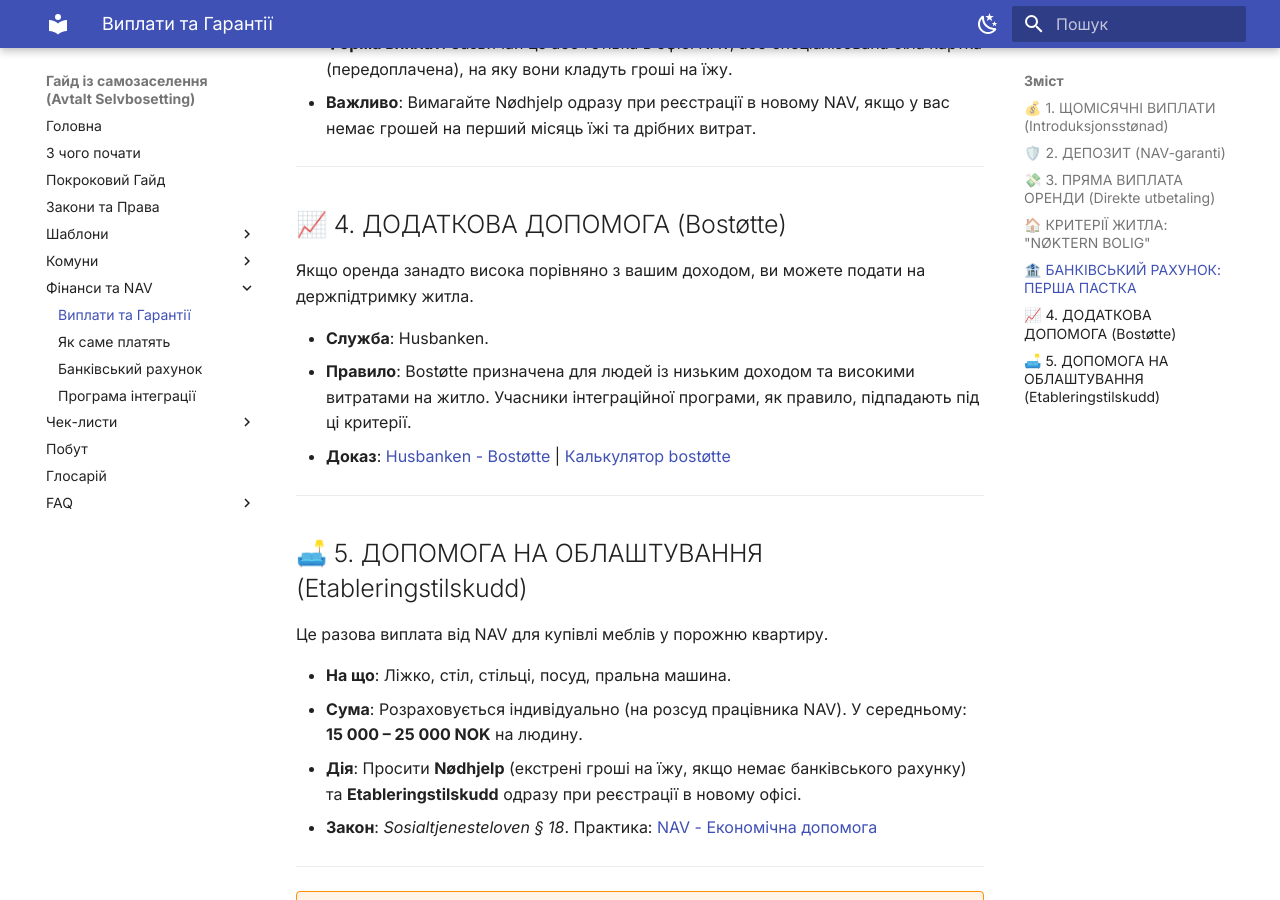
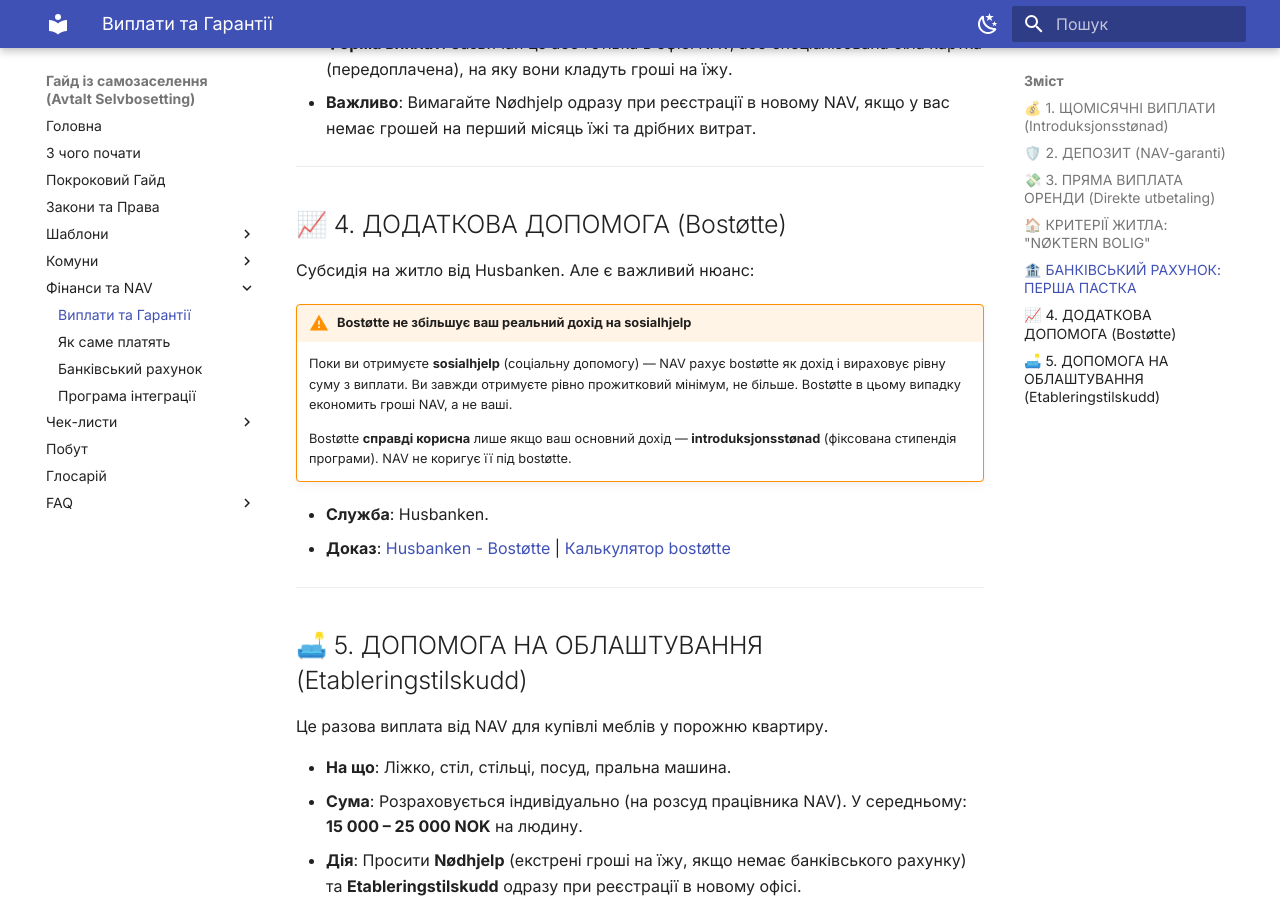
Before and after one commit to murasamadsp/selvbosetting, an MkDocs documentation site: the page built from docs/finances/payments.md, in a window 1280 px wide and 900 px high, scrolled down 3404 px. Built offline with MkDocs 1.6.1 and Material for MkDocs 9.7.7, drawn with Linux system fonts in a browser that asks for light colours.

Commit message:
фикс

```diff
--- a/docs/finances/payments.md
+++ b/docs/finances/payments.md
@@ -90,10 +90,15 @@ ______________________________________________________________________
 
 ## 📈 4. ДОДАТКОВА ДОПОМОГА (Bostøtte)
 
-Якщо оренда занадто висока порівняно з вашим доходом, ви можете подати на держпідтримку житла.
+Субсидія на житло від Husbanken. Але є важливий нюанс:
+
+!!! warning "Bostøtte не збільшує ваш реальний дохід на sosialhjelp"
+
+    Поки ви отримуєте **sosialhjelp** (соціальну допомогу) — NAV рахує bostøtte як дохід і вираховує рівну суму з виплати. Ви завжди отримуєте рівно прожитковий мінімум, не більше. Bostøtte в цьому випадку економить гроші NAV, а не ваші.
+
+    Bostøtte **справді корисна** лише якщо ваш основний дохід — **introduksjonsstønad** (фіксована стипендія програми). NAV не коригує її під bostøtte.
 
 - **Служба**: Husbanken.
-- **Правило**: Bostøtte призначена для людей із низьким доходом та високими витратами на житло. Учасники інтеграційної програми, як правило, підпадають під ці критерії.
 - **Доказ**: [Husbanken - Bostøtte](https://www.husbanken.no/bostotte/) | [Калькулятор bostøtte](https://tjenester.husbanken.no/bostotte-kalkulator/index.html)
 
 ______________________________________________________________________
```
Also changed, not shown: docs/faq/index.md (+3 -1 lines), docs/glossary.md (+1 -1 lines).
